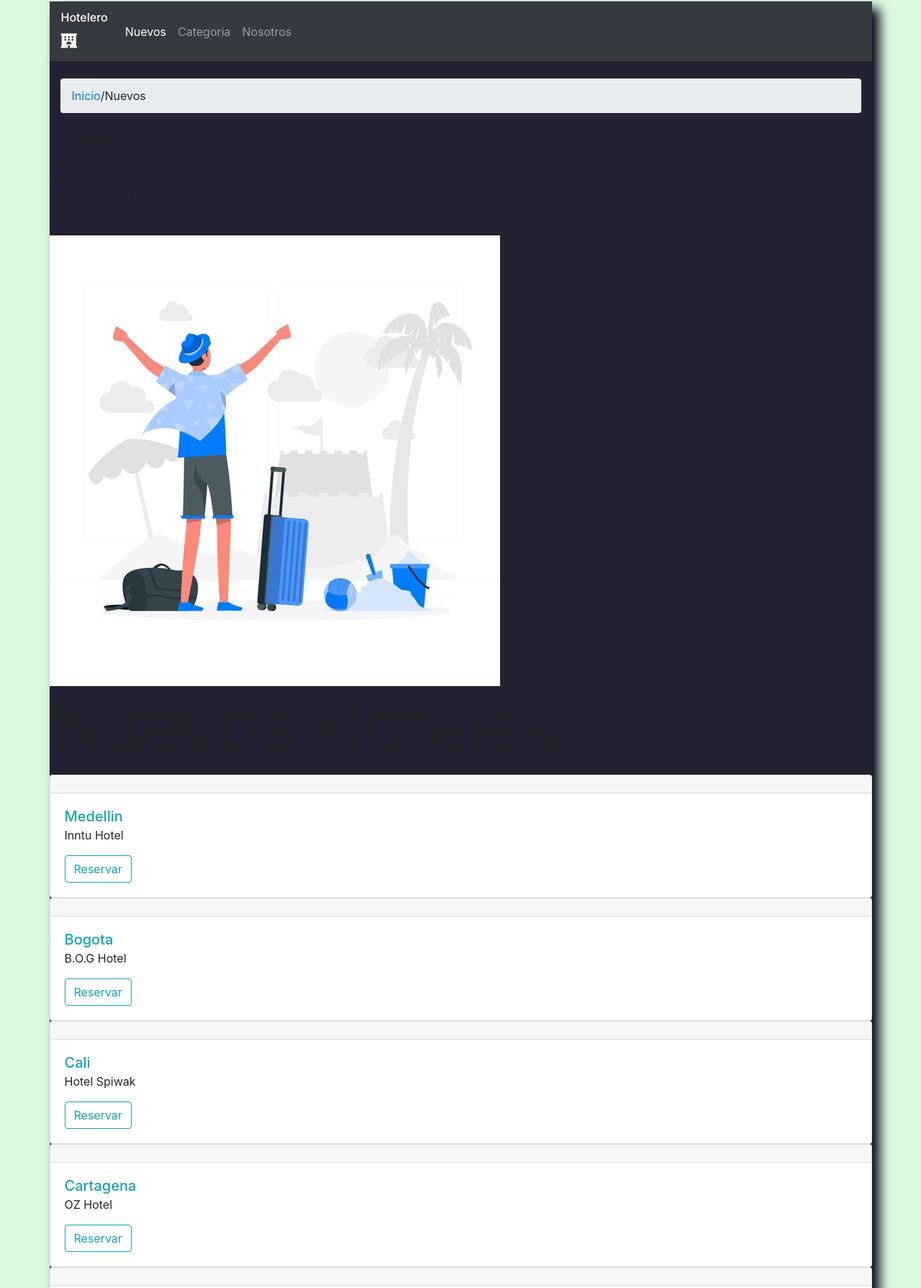
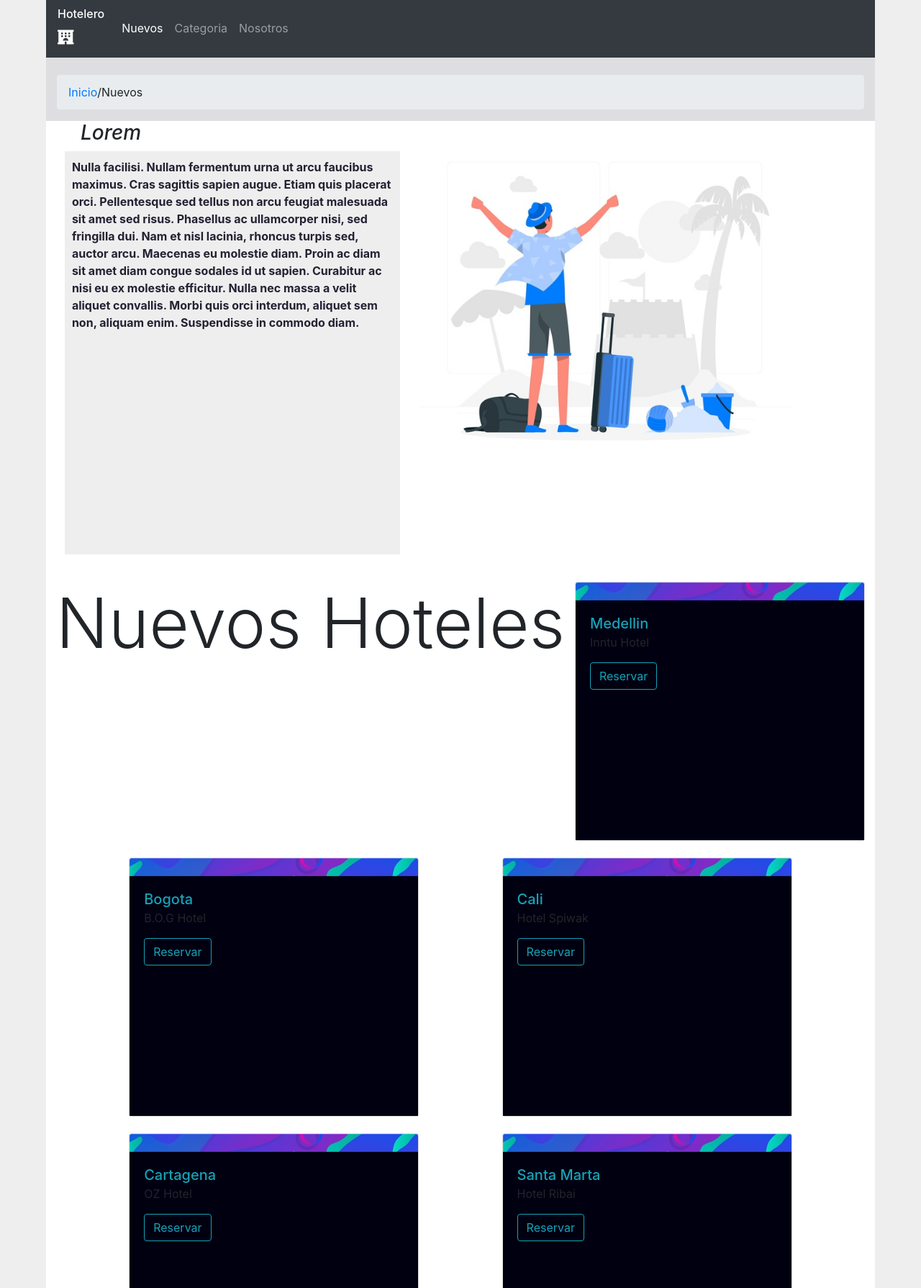
Before and after one commit to jorgejj2018/hotel, a website: page Nuevos.html in a window 1280 px wide. Shown: the part 3-1792 px from the top of the page at 72% size. Drawn offline with nearby package versions, Linux system fonts and the light colour scheme.

Commit message:
Agregando estilos y imagenes + iconos de open-iconic

```diff
--- a/style.css
+++ b/style.css
@@ -4,9 +4,7 @@
 }
 
 body{
-background-color:#0c22;
-padding:5px;
-
+background-color:#0011;
 }
 h1{
 	color:#189;
@@ -14,19 +12,22 @@ h1{
 .container-master{
 width:90%;
 height:100%;
-background:#223;
+background:#0011;
 margin:auto auto;
 display:flex;
 flex-flow:column wrap;
-box-shadow:10px 10px 15px #001;
 
 }
+.navb{
+	width:100%;
+	margin:auto;
+}
+
+/*Seccion Principal*/
 .jumbotron{
-	width:45%;
-	margin:auto;
-	margin-bottom:1%;
-	padding:1%;
-	box-shadow:-15px 10px 15px #000f;
+	width:50%;
+	margin-bottom:0%;
+	background:#0011;
 }
 .jumbotron .btn-isn{
 margin:auto 8%;
@@ -42,7 +43,7 @@ margin:auto 8%;
 	background-color:#001;
 }
 .contenedor-hotel .inf2{
-	background-color:#0001;
+	background-color:#001;
 }
 .title-ht{
 	text-align:center;
@@ -60,6 +61,77 @@ margin:auto 8%;
 	margin:auto 20%;
 }
 
+
+/*Seccion Nuevo*/
+
+/*container lorem y card*/
+.container-locard{
+	width:100%;
+	height:auto;
+	background-color:white;
+	display:flex;
+	flex-direction:row;
+	flex-wrap:wrap;
+	margin-bottom:2%;
+
+}
+
+/* container-Lorem--Nuevo*/
+
+.container-master-lorem{
+	width:45%;
+	height:80vh;
+}
+.container-lorem{
+	width:90%;
+	height:70vh;
+	background-color:#0001;
+	color:#223;
+	font-weight:bolder;
+	padding:10px;
+	margin-left:5%;
+
+}
+/* container-img--Nuevo vacaciones*/
+
+.container-master-img{
+	width:45%;
+	height:50vh;
+}
+
+.img-vacaciones{
+	width:100%;
+}
+/* container-card--Nuevo*/
+.container-master-card{
+	width:100%;
+	height:auto;
+	display:flex;
+	flex-direction:row;
+	flex-wrap:wrap;
+	justify-content: space-evenly;
+}
+
+.card{
+	width:35%;
+	height:45vh;
+	margin-bottom:2%;
+}
+.card-header{
+	background-image: url(img/banner-card.jpg);
+	background-repeat:no-repeat;
+	background-size:cover;
+}
+.card-body{
+background-color:#001;
+}
+
+/*Seccion Nosotros*/
+.container-form{
+	background-image: url(img/banner-card.jpg);
+	background-repeat:no-repeat;
+	background-size:cover;
+}
 /*Footer*/
 .footer{
 	background:#001;
@@ -72,30 +144,27 @@ margin:auto 8%;
 	grid-template-areas:"titulo titulo titulo"
 						"dir    redes   mapa"
 						"dir    redes   mapa";
-	grid-gap:2%;
 }
 .title-hft{
-	color:gray;
+	color:whitesmoke;
 	text-align:center;
+	opacity:0.4;
 }
 .titulo{
 	grid-area:titulo;
 }
 .direccion{
 	grid-area:dir;
-	align-self:center;
 	margin:auto;
 }
 .redes{
 	grid-area:redes;
-	align-self:center;
 	margin:auto 10%;
 }
 .map{
-	width:100%;
+	width:80%;
 	grid-area:mapa;
 	align-self:center;
 	margin:auto -10%;
-
 }
 /*Footer*/
```
Also changed, not shown: index.html (+32 -3 lines), nosotro.html (+4 -4 lines), 1 other file.
